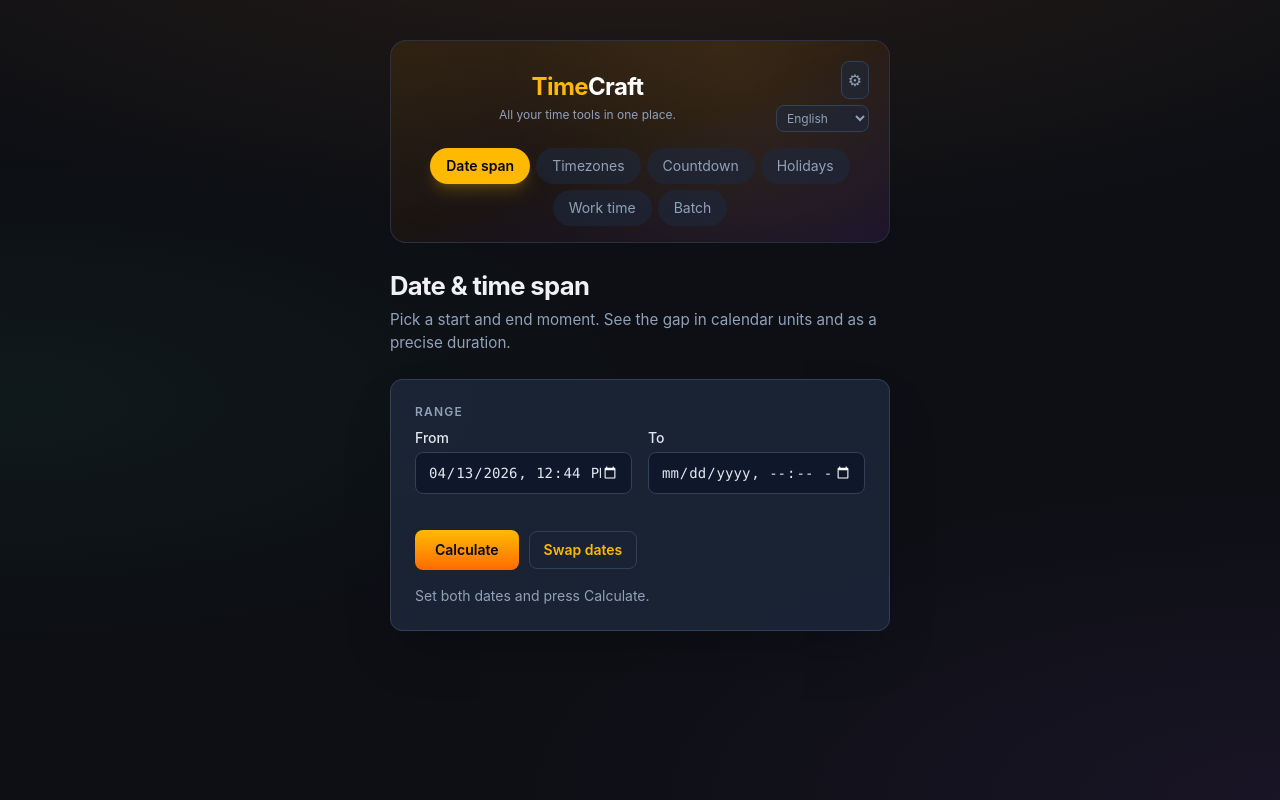
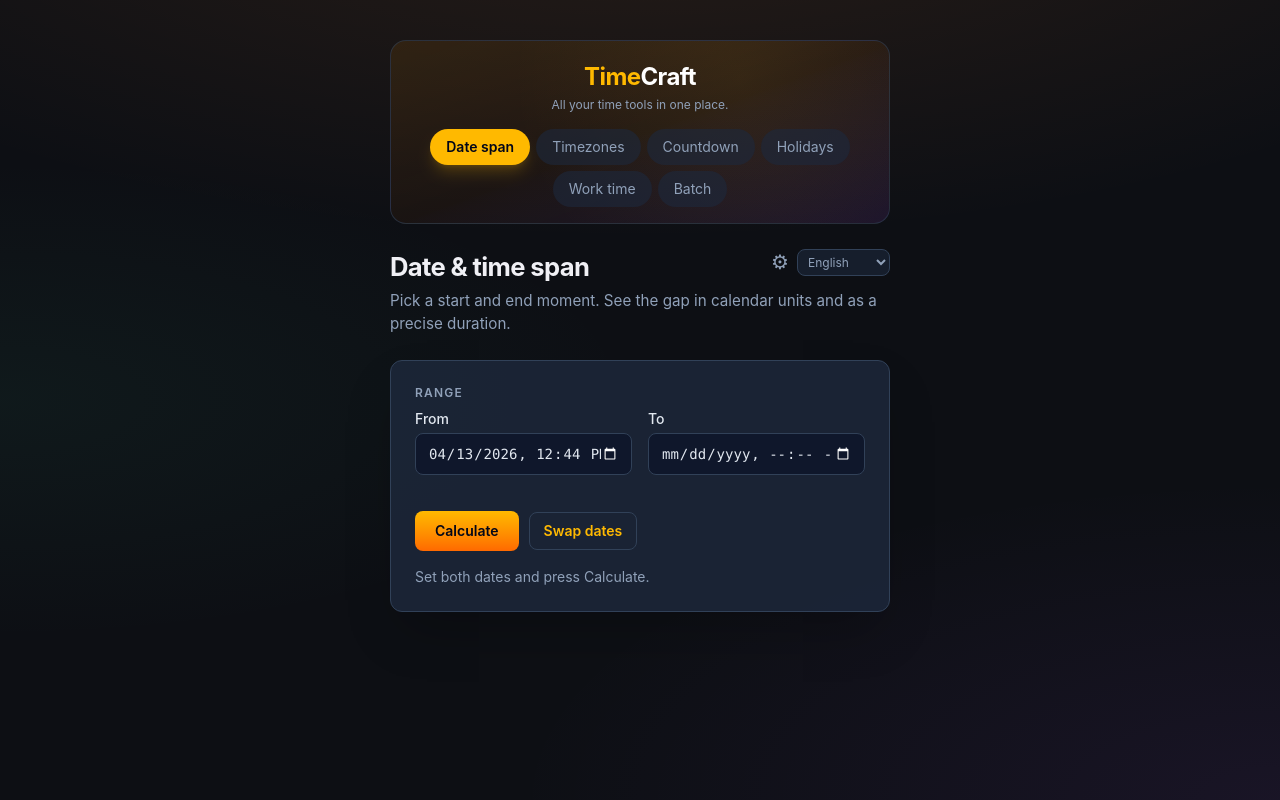
Before and after one commit to fhjona/timecraft, a React (Vite) app: page / in a window 1280 px wide. Built offline with nearby package versions, Linux system fonts and the light colour scheme; the HTML template or start-up script is replaced by a standard one.

Commit message:
Position settings and language controls next to tab title, remove gear box

```diff
--- a/src/App.tsx
+++ b/src/App.tsx
@@ -72,19 +72,41 @@ const App = () => {
       {/* Banner */}
       <header className="relative mb-6 rounded-2xl overflow-hidden bg-gradient-to-br from-amber-500/10 via-orange-500/5 to-purple-500/10 border border-slate-700/60 p-5 pb-4">
         <div className="absolute inset-0 bg-[radial-gradient(circle_at_70%_20%,rgba(251,191,36,0.08),transparent_60%)]" />
-        <div className="relative flex items-center justify-between gap-3 mb-3">
-          <div className="flex-1 text-center">
+        <div className="relative text-center mb-3">
           <h1 className="text-2xl font-bold tracking-tight text-white mb-1">
             <span className="text-amber-400">Time</span>Craft
           </h1>
           <p className="text-xs text-slate-400">{tagline}</p>
         </div>
-          <div className="flex flex-col items-end gap-1.5">
+
+        {/* Tab navigation inside banner */}
+        <nav className="relative flex flex-wrap justify-center gap-1.5 mt-4">
+          {tabs.map((t) => (
+            <button
+              key={t.id}
+              type="button"
+              onClick={() => setTab(t.id)}
+              className={`text-sm py-2 px-4 rounded-full cursor-pointer transition-all ${
+                tab === t.id
+                  ? "bg-amber-400 text-slate-950 font-semibold shadow-lg shadow-amber-400/20"
+                  : "bg-slate-800/60 text-slate-400 hover:text-slate-200 hover:bg-slate-700/60"
+              }`}
+            >
+              {t.label}
+            </button>
+          ))}
+        </nav>
+      </header>
+
+      {/* Tab content with floating controls */}
+      <div className="relative">
+        {/* Controls positioned right of the tab title */}
+        <div className="absolute top-0 right-0 flex items-center gap-2 z-10">
           <button
             type="button"
             onClick={() => setShowSettings(true)}
             aria-label="Settings"
-              className="text-slate-400 hover:text-amber-400 text-base p-1.5 rounded-lg border border-slate-700 bg-slate-800/60 cursor-pointer focus:outline-none focus:border-amber-400"
+            className="text-slate-400 hover:text-amber-400 text-xl cursor-pointer focus:outline-none"
           >
             &#9881;
           </button>
@@ -111,34 +133,14 @@ const App = () => {
             <option value="ko">&#54620;&#44397;&#50612;</option>
           </select>
         </div>
-        </div>
 
-        {/* Tab navigation inside banner */}
-        <nav className="relative flex flex-wrap justify-center gap-1.5 mt-4">
-          {tabs.map((t) => (
-            <button
-              key={t.id}
-              type="button"
-              onClick={() => setTab(t.id)}
-              className={`text-sm py-2 px-4 rounded-full cursor-pointer transition-all ${
-                tab === t.id
-                  ? "bg-amber-400 text-slate-950 font-semibold shadow-lg shadow-amber-400/20"
-                  : "bg-slate-800/60 text-slate-400 hover:text-slate-200 hover:bg-slate-700/60"
-              }`}
-            >
-              {t.label}
-            </button>
-          ))}
-        </nav>
-      </header>
-
-      {/* Tab content */}
         {tab === "span" && <DateSpanCalculator locale={locale} />}
         {tab === "timezone" && <TimezoneConverter locale={locale} />}
         {tab === "countdown" && <CountdownWidget locale={locale} />}
         {tab === "holidays" && <HolidayCalculator locale={locale} />}
         {tab === "worktime" && <WorkTimeCalculator locale={locale} />}
         {tab === "batch" && <BatchCalculator locale={locale} />}
+      </div>
 
       {/* Settings modal */}
       {showSettings && (
```
Lines whose indentation alone changed are shown as unchanged.
